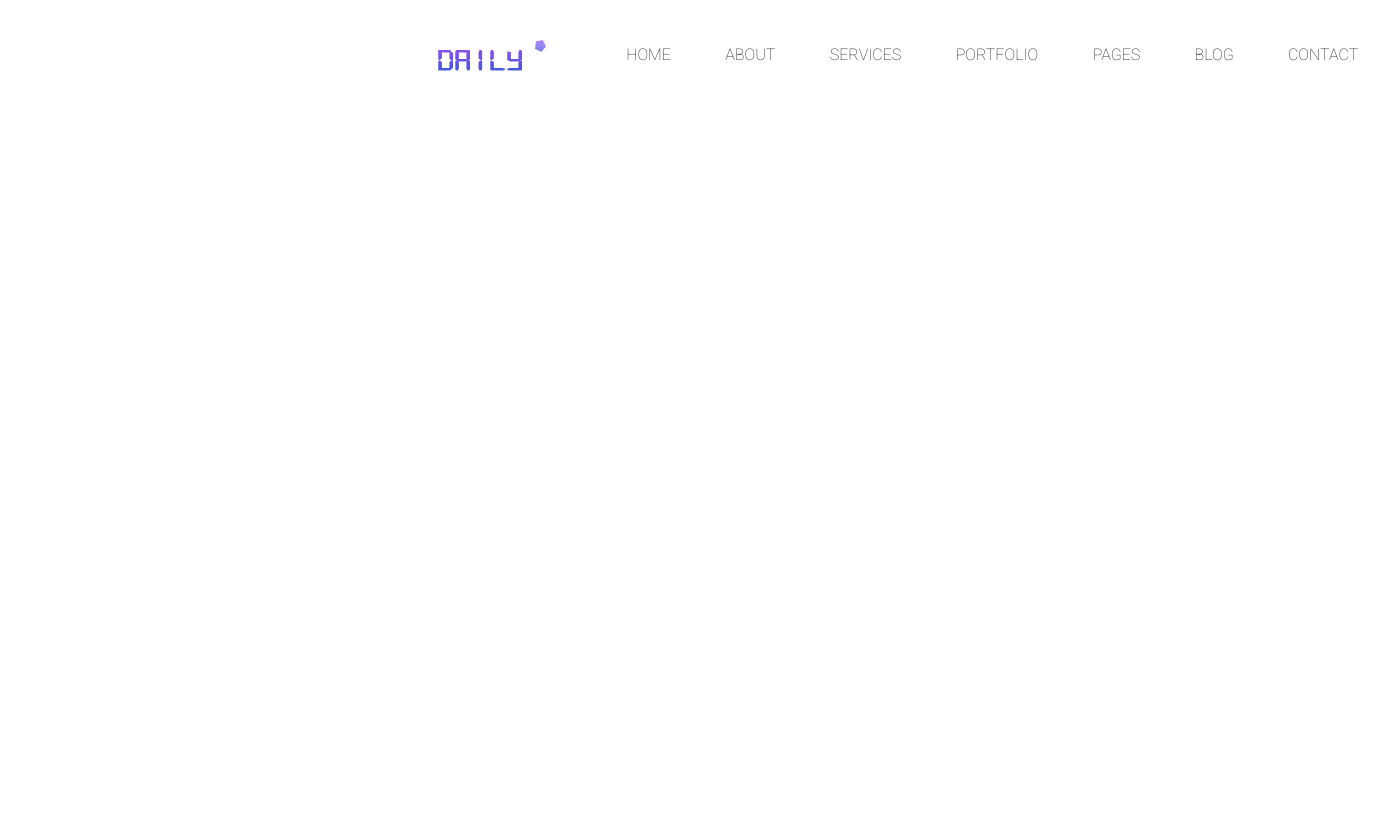
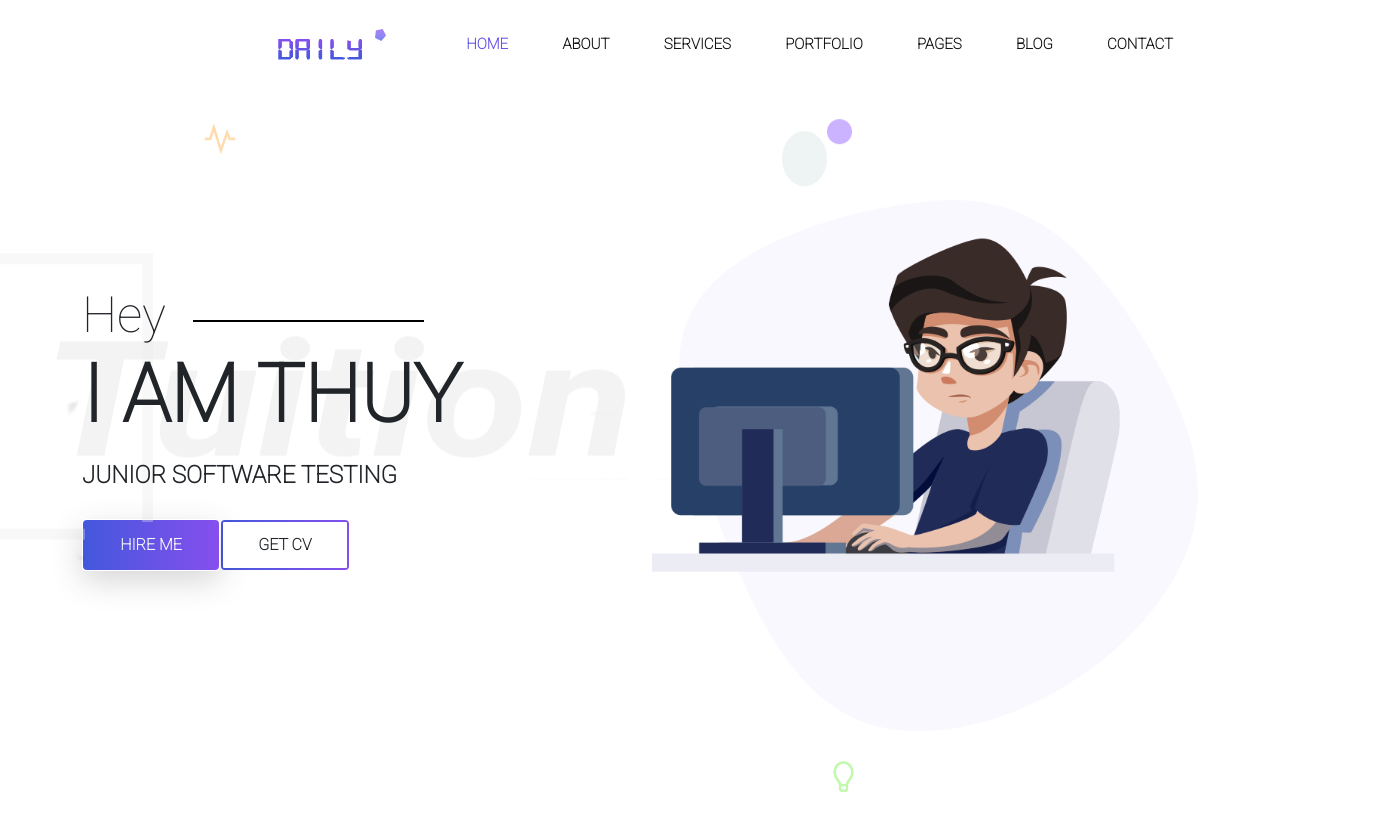
Before and after one commit to thuynt0803/portfolio-bootstrap, a plain HTML site: page index.html in a window 1280 px wide. Shown: the whole page, 1385 px wide, since content can reach past the window. Before the commit the page ends 800 px from the top, so only its background shows below. Drawn offline with Linux system fonts and the light colour scheme.

Commit message:
banner area

```diff
--- /dev/null
+++ b/css/partials/_global.css
@@ -0,0 +1,57 @@
+.title-text {
+    font: normal bold 50px/72px var(--roboto);
+}
+
+.text-uppercase {
+    text-transform: uppercase;
+}
+
+
+/* buttons */
+
+.button {
+    padding: .8rem 2.2rem;
+    font: normal 600 16px/20px var(--roboto);
+    position: relative;
+    border: 3px solid transparent;
+    border-radius: 4px;
+}
+
+.button.primary-button {
+    background: var(--gradient-color);
+    background-clip: padding-box;
+    color: whitesmoke;
+    transition: background .6s ease;
+    box-shadow: var(--box-shadow);
+}
+
+.button.primary-button:hover {
+    background: whitesmoke;
+    background-clip: padding-box;
+    color: black;
+}
+
+.button.primary-button::after,
+.button.secondary-button::after {
+    position: absolute;
+    top: -2px;
+    left: -2px;
+    bottom: -2px;
+    right: -2px;
+    background: var(--gradient-color);
+    content: '';
+    z-index: -1;
+    border-radius: 4px;
+}
+
+.button.secondary-button {
+    background: white;
+    background-clip: padding-box;
+    transition: background .6s ease;
+}
+
+.button.secondary-button:hover {
+    background: var(--gradient-color);
+    color: whitesmoke;
+    box-shadow: var(--box-shadow);
+}
--- a/css/style.css
+++ b/css/style.css
@@ -3,6 +3,10 @@
 @import url("/css/fonts.css");
 @import url('https://fonts.googleapis.com/css2?family=Roboto:wght@100&display=swap');
 @import url("/css/partials/_variables.css");
+
+/* import global styling*/
+
+@import url("/css/partials/_global.css");
 
 /* Start navigation */
 
@@ -11,13 +15,12 @@
 }
 
 .header_area .main-menu .navbar {
-    padding: 1rem 20rem;
+    padding: 1rem 10rem;
 }
 
 .header_area .main-menu .nav-item .nav-link {
-    font-family: var(--roboto);
+    font: normal 800 15px/2px var(--roboto);
     text-transform: uppercase;
-    font-weight: 500;
     padding: 1.7rem;
     color: var(--title-color);
 }
@@ -29,7 +32,7 @@
     background-clip: text;
 }
 
-.header_area .main-menu .navbar-nav .active a:hover {
+.header_area .main-menu .navbar-nav a:hover {
     background: var(--gradient-color);
     -webkit-background-clip: text;
     -webkit-text-fill-color: transparent;
@@ -38,3 +41,41 @@
 
 
 /* End navigation */
+
+
+/* Banner area */
+
+.site-main .site-banner {
+    background: url("/img/banner/home-banner.png") no-repeat 0% 50%;
+}
+
+.site-main .site-banner .site-title h3 {
+    padding-top: 35%;
+    font-weight: 500;
+}
+
+.site-main .site-banner .site-title h3::after {
+    content: "";
+    height: 2px;
+    width: 18vw;
+    background: black;
+    display: inline-block;
+    margin-left: 5%;
+    transform: translateY(-10px);
+}
+
+.site-main .site-banner .site-title h1 {
+    font-size: 5rem;
+}
+
+.site-main .site-banner .site-title h4 {
+    font-size: 1.5rem;
+}
+
+.site-main .site-banner .banner-image>img {
+    padding: 7rem 0;
+    width: 90rem;
+}
+
+
+/* End banner area */
--- a/index.html
+++ b/index.html
@@ -29,8 +29,8 @@
                     <div class="collapse navbar-collapse" id="navbarNav">
                         <div class="me-auto"></div>
                         <ul class="navbar-nav">
-                            <li class="nav-item">
-                                <a class="nav-link active" aria-current="page" href="#">Home</a>
+                            <li class="nav-item active">
+                                <a class="nav-link " aria-current="page" href="#">Home</a>
                             </li>
                             <li class="nav-item">
                                 <a class="nav-link" href="#">About</a>
@@ -59,6 +59,43 @@
 
     <!-- End header area -->
 
+
+    <!-- Start main area  -->
+    <main class="site-main">
+        <!-- Start banner area -->
+        <section class="site-banner">
+            <div class="container">
+                <div class="row">
+                    <div class="col-lg-6 col-md-12 site-title">
+                        <h3 class="title-text">Hey</h3>
+                        <h1 class="title-text text-uppercase">I am Thuy</h1>
+                        <h4 class="title-text text-uppercase">Junior software testing</h4>
+                        <div class="site-buttons">
+                            <div class="d-flex flex-row flex-wrap">
+                                <button type="button" class="btn button primary-button mr-4 text-uppercase">hire me</button>
+                                <button type="button" class="btn button secondary-button text-uppercase">Get CV</button>
+
+                            </div>
+                        </div>
+                    </div>
+                    <div class="col-lg-6 col-md-12 banner-image">
+                        <img src="/img/banner/banner-image.png" alt="banner-img" class="img-fluid">
+                    </div>
+
+                </div>
+            </div>
+        </section>
+        <!-- End banner area -->
+        <!-- About area -->
+        <section class="about-area">
+
+        </section>
+        <!-- End about area -->
+
+
+    </main>
+
+    <!-- End main area  -->
     <!-- jquery js file -->
     <link rel="stylesheet" href="/js/jquery.3.6.0.js" />
     <!-- bootstrap js file -->
```
